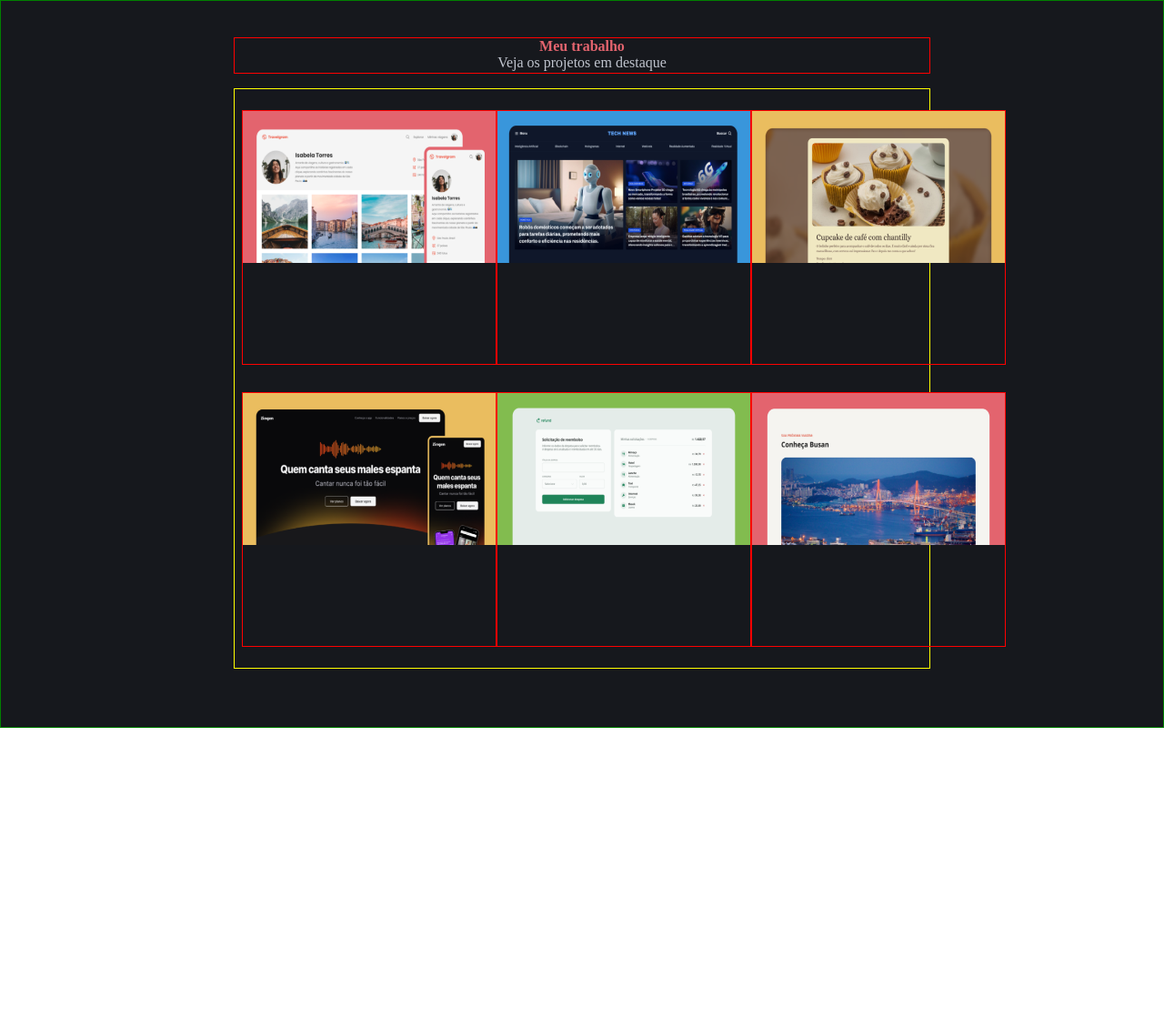
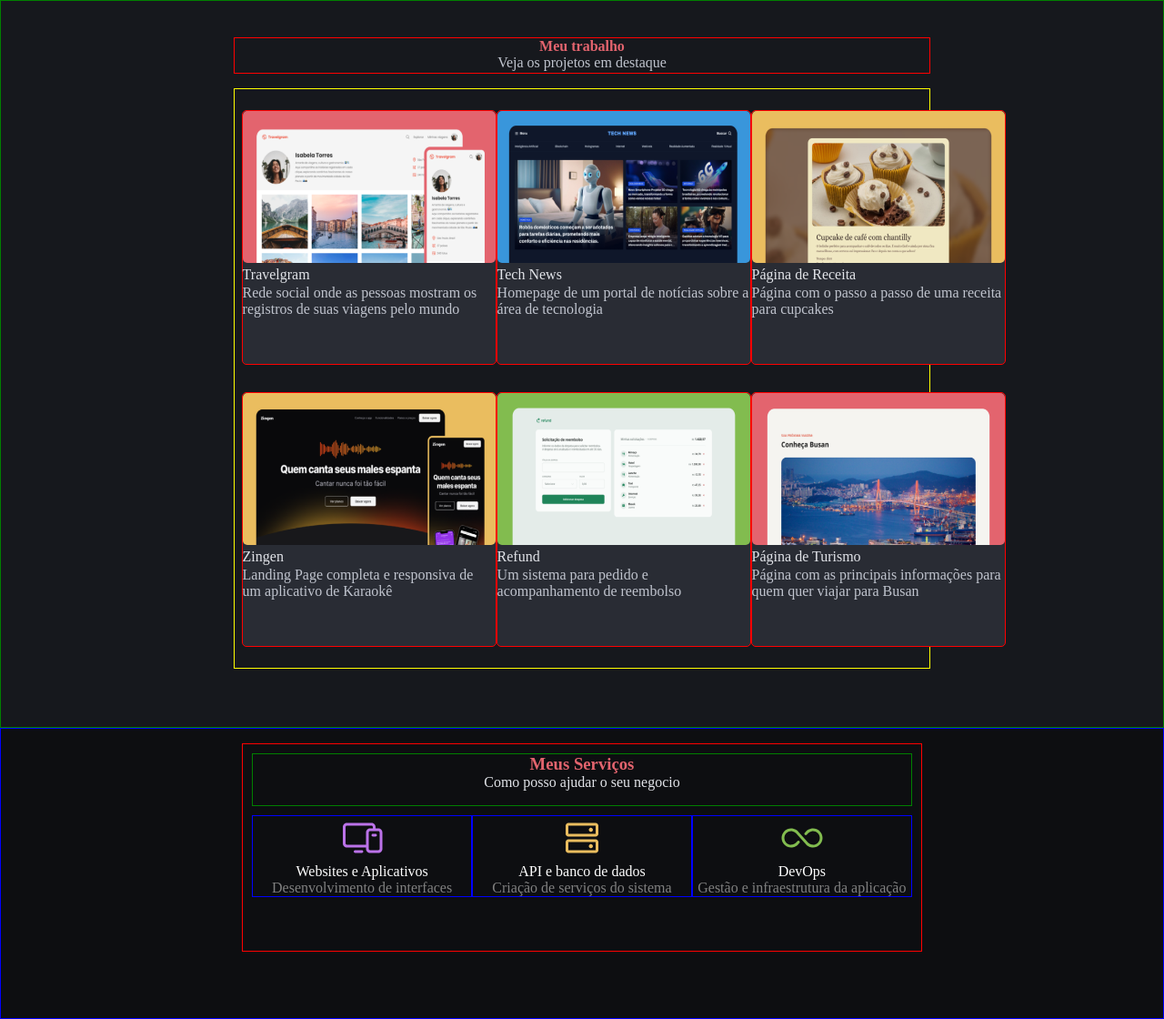
Before and after one commit to lhsgodoy/rocketseat-dev, a plain HTML site: page index.html in a window 1280 px wide. Shown: the part 800-1920 px from the top of the page at 91% size. Before the commit the page ends 1600 px from the top, so only its background shows below. Drawn offline with Linux system fonts and the light colour scheme; a web font is replaced by a local one.

Commit message:
services.css

```diff
--- a/index.html
+++ b/index.html
@@ -62,15 +62,58 @@
         <h1>Veja os projetos em destaque</h1>
       </div>
       <div id="projects">
-        <div class="container-img1"><img src="assets/images/Thumbnail_Project-01.png" alt=""></div>
-        <div class="container-img1"><img src="assets/images/Thumbnail_Project-02.png" alt=""></div>
-        <div class="container-img1"><img src="assets/images/Thumbnail_Project-03.png" alt=""></div>
-        <div class="container-img1"><img src="assets/images/Thumbnail_Project-04.png" alt=""></div>
-        <div class="container-img1"><img src="assets/images/Thumbnail_Project-05.png" alt=""></div>
-        <div class="container-img1"><img src="assets/images/Thumbnail_Project-06.png" alt=""></div>
+        <div class="container-img1"><img src="assets/images/Thumbnail_Project-01.png" alt="">
+            <h3>Travelgram</h3>
+            <p>Rede social onde as pessoas mostram os registros de suas viagens pelo mundo</p>
+        </div>
+        <div class="container-img1"><img src="assets/images/Thumbnail_Project-02.png" alt="">
+            <h3>Tech News</h3>
+            <p>Homepage de um portal de notícias sobre a área de tecnologia</p>
+        </div>
+        <div class="container-img1"><img src="assets/images/Thumbnail_Project-03.png" alt="">
+            <h3>Página de Receita</h3>
+            <p>Página com o passo a passo de uma receita para cupcakes</p>
+        </div>
+        <div class="container-img1"><img src="assets/images/Thumbnail_Project-04.png" alt="">
+            <h3>Zingen</h3>
+            <p>Landing Page completa e responsiva de um aplicativo de Karaokê</p>
+        </div>
+        <div class="container-img1"><img src="assets/images/Thumbnail_Project-05.png" alt="">
+            <h3>Refund</h3>
+            <p>Um sistema para pedido e acompanhamento de reembolso </p>
+        </div>
+        <div class="container-img1"><img src="assets/images/Thumbnail_Project-06.png" alt="">
+            <h3>Página de Turismo</h3>
+            <p>Página com as principais informações para quem quer viajar para Busan</p>
+        </div>
       </div>
     </div>
+    <div id="container-services">
+        <div id="services">
+            <div id="tittle-services">
+                <h3 class="red">Meus Serviços</h3>
+                <p>Como posso ajudar o seu negocio</p>
+            </div>
+            <div id="services-icons">
+                <div>
+                    <img src="assets/icons/Devices.svg" alt="">
+                    <span>Websites e Aplicativos</span>
+                    <span class="grey">Desenvolvimento de interfaces</span>
+                </div>
+                <div>
+                    <img src="assets/icons/HardDrives.svg" alt="">
+                    <span>API e banco de dados</span>
+                    <span class="grey">Criação de serviços do sistema </span>
+                </div>
+                <div>
+                    <img src="assets/icons/Infinity.svg" alt="">
+                    <span>DevOps</span>
+                    <span class="grey">Gestão e infraestrutura da aplicação</span>
+                </div>
+            </div>
+        </div>
 
+    </div>
 
 </body>
 </html>
--- a/styles/global.css
+++ b/styles/global.css
@@ -14,7 +14,7 @@
     --gray-100: #0d0e11;
     --gray-200: #16181d;
     --gray-300: #292c34;
-    --gray-4oo: #878ea1;
+    --gray-400: #878ea1;
     --gray-500: #c0c4ce;
     --gray-600: #e2e4e9;
 
@@ -29,7 +29,7 @@
     --subtitle : 400 20px/120% var(--font-family-inconsolata);
 
      --text-md: 400 16px/140% var(--font-family-maven);
-     --text-sm: 400/14px/140% var(--font-family-maven)
+     --text-sm: 400/14px/140% var(--font-family-maven);
 }
 
 .red {
--- a/styles/index.css
+++ b/styles/index.css
@@ -1,3 +1,4 @@
 @import url(global.css);
 @import url(main.css);
 @import url(projects.css);
+@import url(services.css);
--- a/styles/projects.css
+++ b/styles/projects.css
@@ -27,6 +27,16 @@
     display: grid;
     grid-template-columns: 1fr 1fr 1fr;
     padding: 1vh;
+        p {
+            color: var(--gray-500);
+            font: var(--text-s);
+        }
+
+        h3 {
+            color: var(--gray-600);
+            font: var(--tittle-sm);
+            margin-bottom: 2px;
+        }
 
 }
 
@@ -38,13 +48,16 @@
 .container-img6
 
 {
+    background-color: var(--gray-300);
     border: 1px solid red;
     height: 35vh;
     width: 35vh;
     color:white;
     margin: auto;
+    border-radius: 5px;
     img {
         height: 60%;
         width: 100%;
+        border-radius: 5px;
     }
 }
--- /dev/null
+++ b/styles/services.css
@@ -0,0 +1,52 @@
+#container-services {
+    background-color: var(--gray-100);
+    height: 40vh;
+    width: 100%;
+    border: 1px solid blue;
+    padding: 2vh;
+}
+
+#services {
+    padding: 10px;
+    width: 60%;
+    height: 80%;
+    margin-inline: auto;
+   border: 1px solid red;
+}
+
+#tittle-services {
+    border: 1px solid green;
+    text-align: center;
+    padding-bottom: 2vh;;
+    p{
+        color: var(--gray-600);
+    }
+}
+
+#services-icons {
+    display: flex;
+    justify-content: space-between;
+    text-align: center;
+    margin-top: 10px;
+
+    div{
+
+        border: 1px solid blue;
+        width: 40vh;
+        span:nth-child(2) {
+            color: white;
+            display: block;
+
+
+
+
+        }
+
+    }
+}
+
+.grey {
+    color:grey;
+}
+
+i
```
Also changed, not shown: assets/icons/Devices.svg (added), assets/icons/HardDrives.svg (added), assets/icons/Infinity.svg (added).
